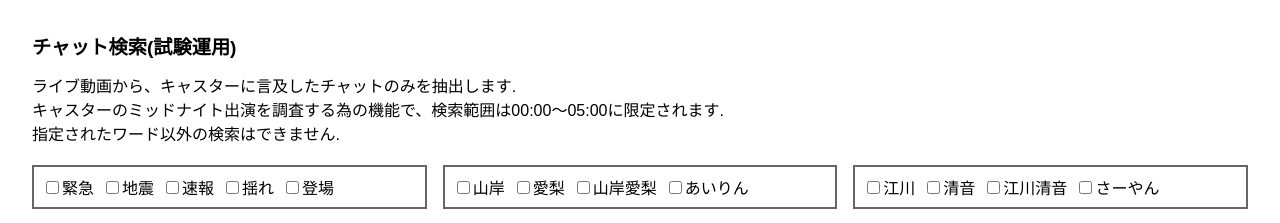
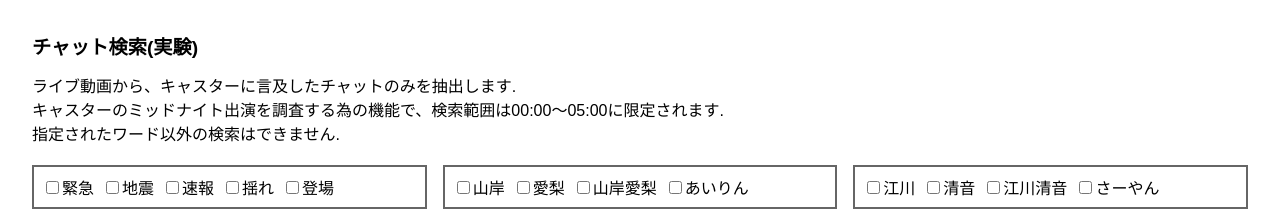
Before and after one commit to boxpush/b, a Jekyll site: the page tesst/chat.html, which Jekyll copies as it is, in a window 1280 px wide. Shown: the top 223 px of the page. Built offline with Jekyll 4.4.1, drawn with Linux system fonts in a browser that asks for light colours.

Commit message:
Add files via upload

```diff
--- a/tesst/chat.html
+++ b/tesst/chat.html
@@ -61,7 +61,7 @@
 </head>
 
 <body>
-  <h1>チャット検索(試験運用)</h1>
+  <h1>チャット検索(実験)</h1>
   <div>ライブ動画から、キャスターに言及したチャットのみを抽出します.</div>
   <div>キャスターのミッドナイト出演を調査する為の機能で、検索範囲は00:00～05:00に限定されます.</div>
   <div>指定されたワード以外の検索はできません.</div>
```
